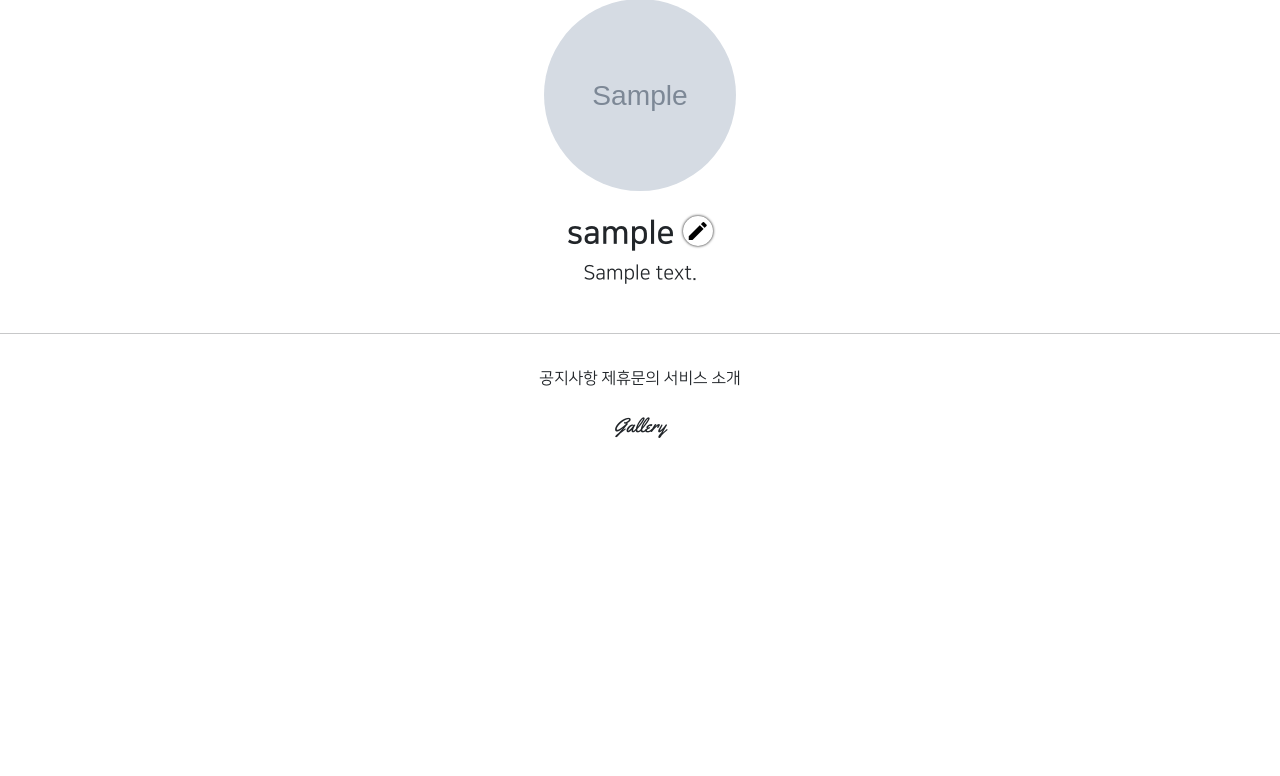
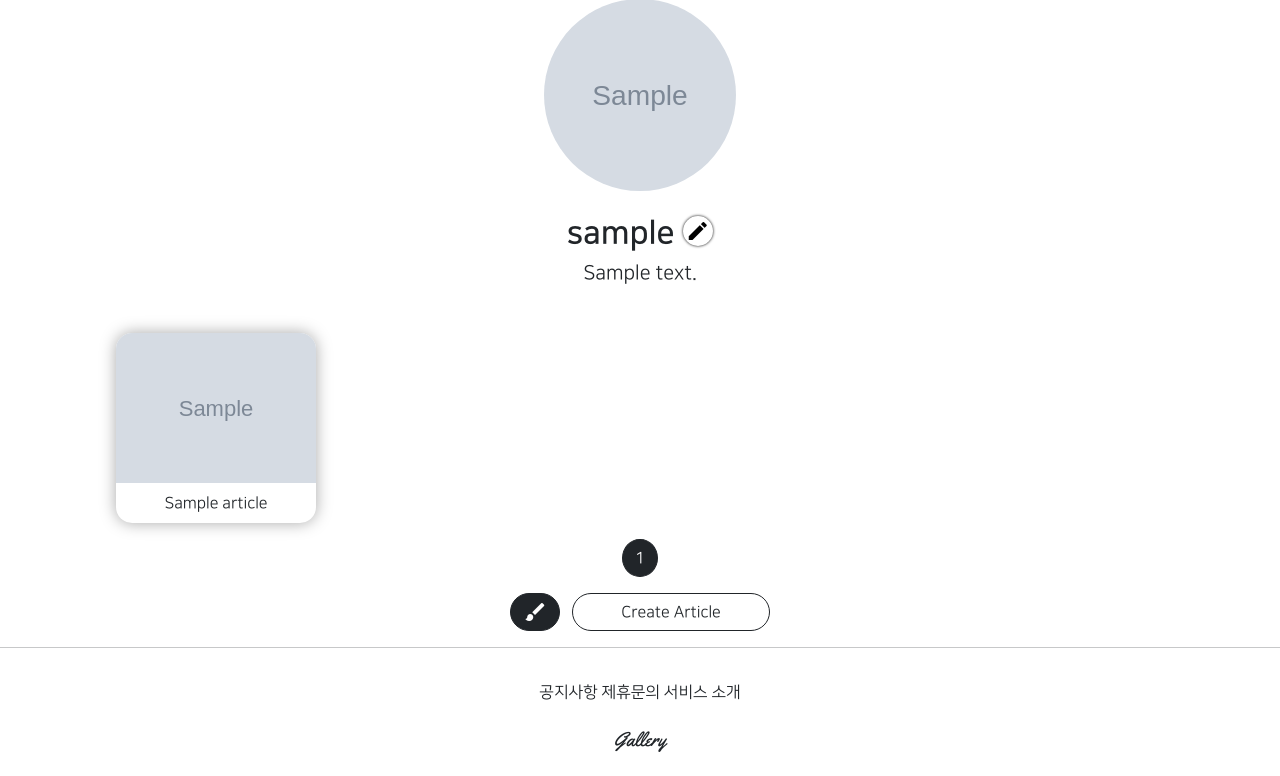
Before and after one commit to opwe37/gis_django_2, a Django app: page /accounts/detail/1 in a window 1280 px wide. Shown: the part 242-1018 px from the top of the page. Before the commit the page ends 680 px from the top, so only its background shows below. Run offline with Django 3.2, Linux system fonts and the light colour scheme; tables that the repository leaves empty hold one stand-in row (values such as "Sample post"); grey boxes marked "Sample" are stand-in pictures; parts of the project's set-up code (start-up, migrations or seed data) failed here and were passed over; some libraries are stand-ins or nearby versions.

Commit message:
08.19 - [Modify] in MyPage, Show Article

```diff
--- a/accountapp/templates/accountapp/detail.html
+++ b/accountapp/templates/accountapp/detail.html
@@ -31,4 +31,8 @@
         {% endif %}
     </div>
 
+    <div>
+        {% include 'snippets/list_fragment.html' with article_list=object_list %}
+    </div>
+
 {% endblock %}
--- a/accountapp/views.py
+++ b/accountapp/views.py
@@ -8,10 +8,12 @@ from django.shortcuts import render
 from django.urls import reverse, reverse_lazy
 from django.utils.decorators import method_decorator
 from django.views.generic import CreateView, DetailView, UpdateView, DeleteView
+from django.views.generic.list import MultipleObjectMixin
 
 from accountapp.decorators import account_ownership_required
 from accountapp.forms import AccountUpdateForm
 from accountapp.models import HelloWorld
+from articleapp.models import Article
 
 
 @login_required
@@ -52,10 +54,16 @@ class AccountUpdateView(UpdateView):
         return reverse('accountapp:detail', kwargs={'pk': self.object.pk})
 
 
-class AccountDetailView(DetailView):
+class AccountDetailView(DetailView, MultipleObjectMixin):
     model = User
     context_object_name = 'target_user'  # 어떤 오브젝트를 볼건데
     template_name = 'accountapp/detail.html'
+
+    paginate_by = 20
+
+    def get_context_data(self, **kwargs):
+        article_list = Article.objects.filter(writer=self.object)
+        return super().get_context_data(object_list=article_list, **kwargs)
 
 
 @method_decorator(has_ownership, 'get')
```
